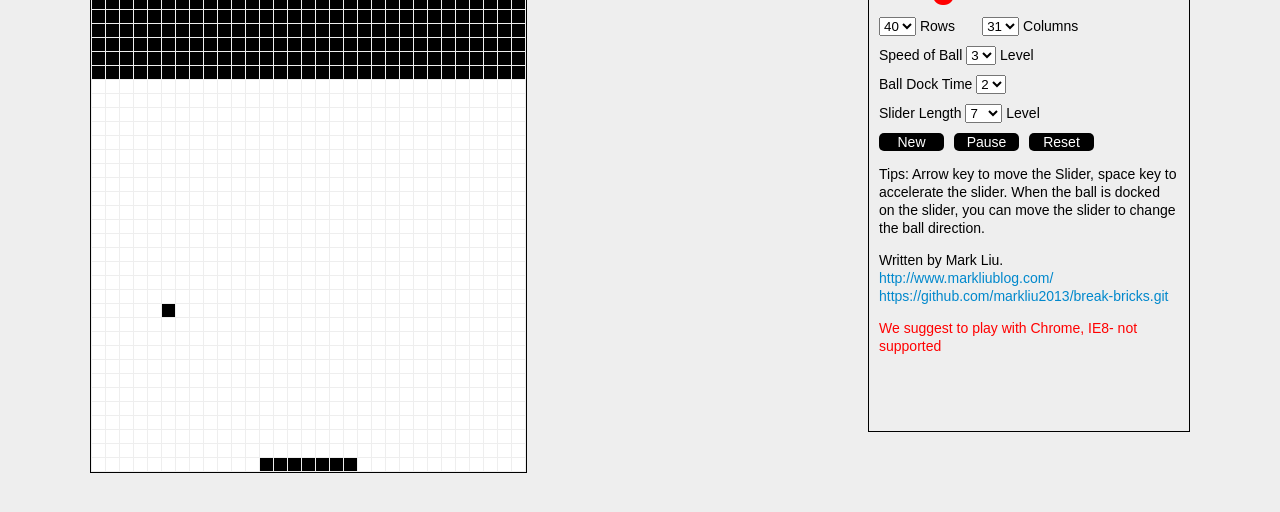
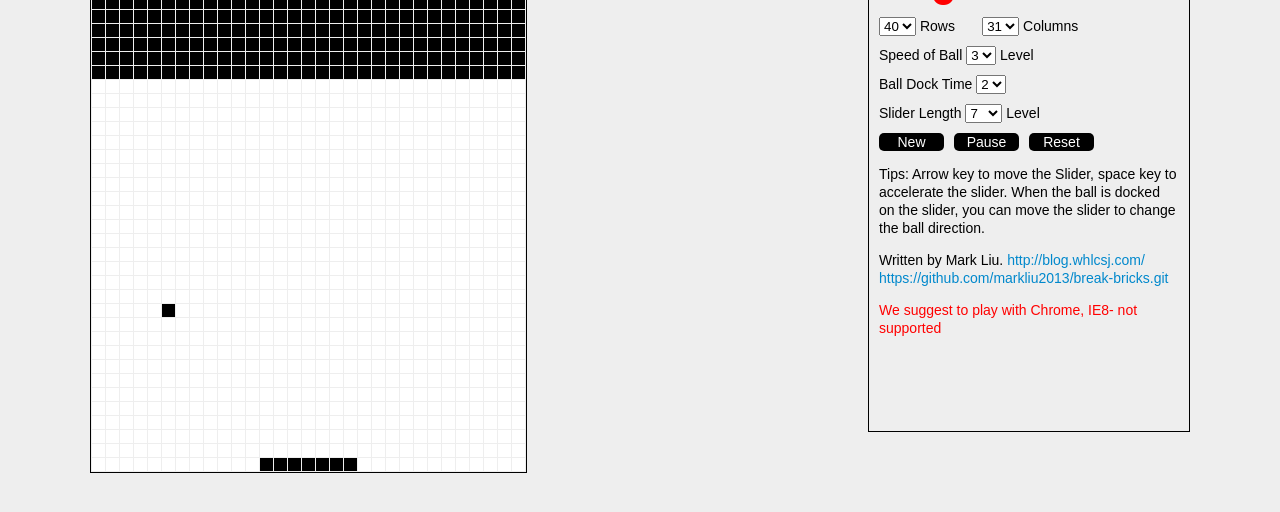
Before and after one commit to markliu2013/break-bricks, a website: page index.html in a window 1280 px wide. Shown: the part 100-612 px from the top of the page. Drawn offline with Linux system fonts and the light colour scheme.

Commit message:
Update index.html

```diff
--- a/index.html
+++ b/index.html
@@ -72,7 +72,7 @@
 				<a id="reset-game" class="btn disabled">Reset</a>
 			</div>
 			<p>Tips: Arrow key to move the Slider, space key to accelerate the slider. When the ball is docked on the slider, you can move the slider to change the ball direction.</p>
-			<p>Written by Mark Liu. <a href="http://www.markliublog.com/javascript-break-bricks.html" target="_blank">http://www.markliublog.com/</a><br/><a href="https://github.com/markliu2013/break-bricks.git" target="_blank">https://github.com/markliu2013/break-bricks.git</a></p>
+			<p>Written by Mark Liu. <a href="http://blog.whlcsj.com/javascript-break-bricks.html" target="_blank">http://blog.whlcsj.com/</a><br/><a href="https://github.com/markliu2013/break-bricks.git" target="_blank">https://github.com/markliu2013/break-bricks.git</a></p>
 			<p style="color: red;">We suggest to play with Chrome, IE8- not supported</p>
 		</div><!-- end control-panel -->
 	</div><!-- end page -->
```
